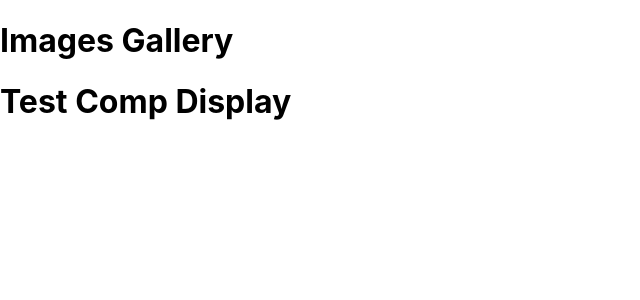
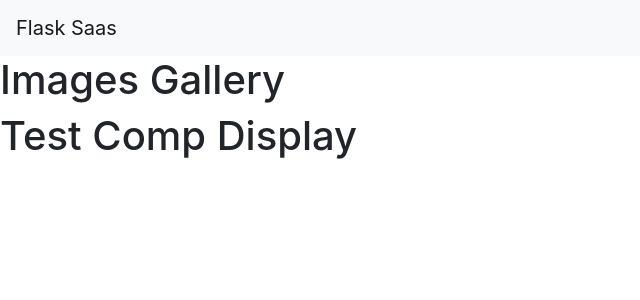
Before and after one commit to ericchowder/flasksaas, a React (Create React App) app in the folder client/: page / in a window 1280 px wide. Shown: the top 300 px of the page, without its empty margins (0-640 px from the left). Built offline with nearby package versions, Linux system fonts and the light colour scheme.

Commit message:
Created processes.txt to track steps taken on creating react app, and bootstrapped basic react navbar

```diff
--- a/client/package.json
+++ b/client/package.json
@@ -6,8 +6,10 @@
     "@testing-library/jest-dom": "^5.13.0",
     "@testing-library/react": "^11.2.7",
     "@testing-library/user-event": "^12.8.3",
+    "bootstrap": "^4.6.0",
     "nodemon": "^2.0.7",
     "react": "^17.0.2",
+    "react-bootstrap": "^1.6.1",
     "react-dom": "^17.0.2",
     "react-scripts": "4.0.3",
     "web-vitals": "^1.1.2"
--- a/client/src/App.js
+++ b/client/src/App.js
@@ -1,3 +1,5 @@
+import 'bootstrap/dist/css/bootstrap.min.css';
+
 function App() {
   return (
     <div className="App">
--- /dev/null
+++ b/client/src/components/Header.js
@@ -0,0 +1,12 @@
+import React from 'react';
+import { Navbar } from 'react-bootstrap';
+
+const Header = () => {
+    return (
+        <Navbar bg="light" variant="light">
+            <Navbar.Brand href="/">Flask Saas</Navbar.Brand>
+        </Navbar>
+    )
+};
+
+export default Header
--- a/client/src/index.js
+++ b/client/src/index.js
@@ -2,12 +2,14 @@ import React from 'react';
 import ReactDOM from 'react-dom';
 import './css/index.css';
 import App from './App';
-import TestComp from './TestComp';
+import TestComp from './components/TestComp';
+import Header from './components/Header'
 
 const test = true;
 
 ReactDOM.render(
   <React.StrictMode>
+    <Header />
     {
       // If test is true, render App component, if false render h1
     }
```
Also changed, not shown: client/Processes.txt (added), client/src/components/TestComp.js (renamed from client/src/TestComp.js), 1 other file (tests, documents, lock files or other folders).
